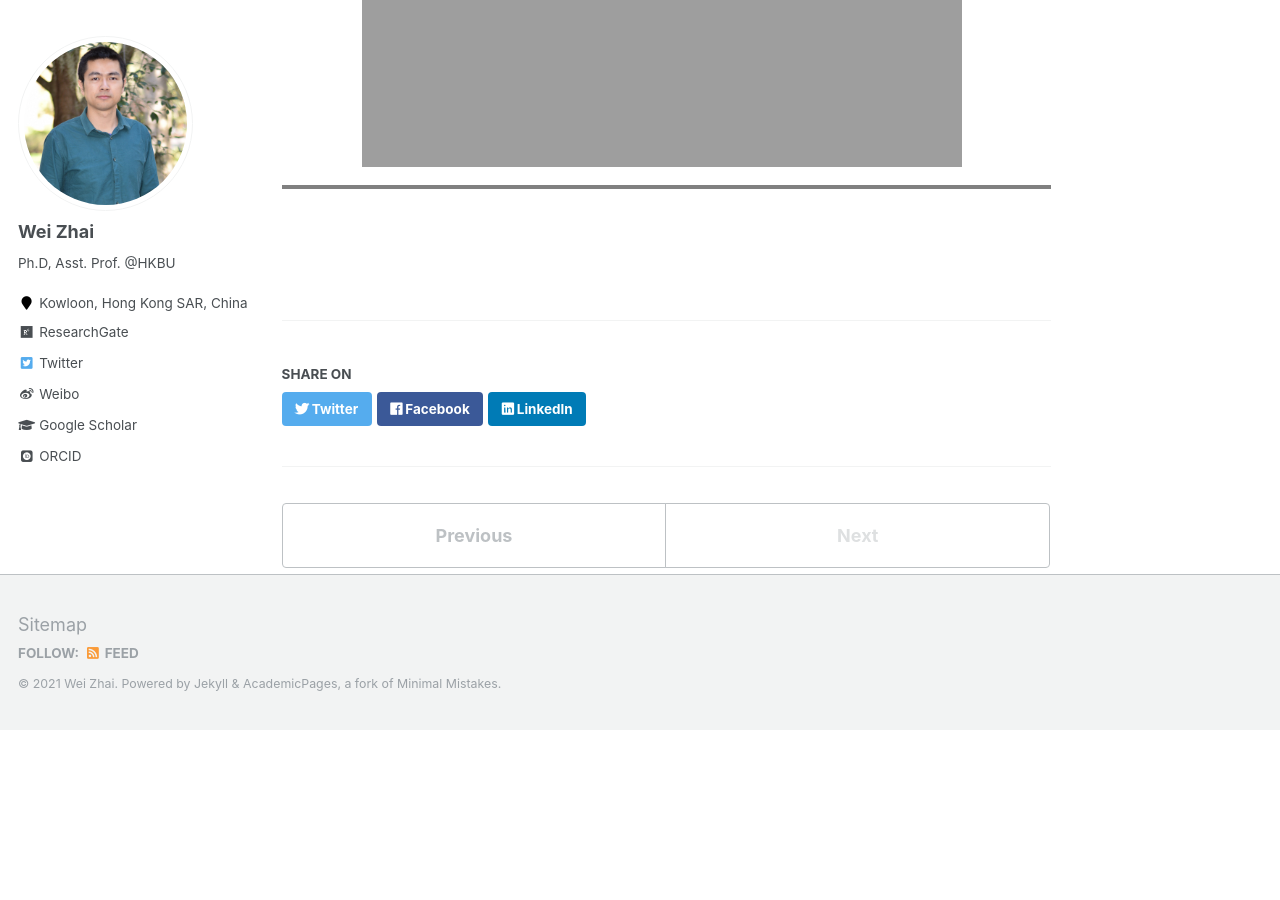
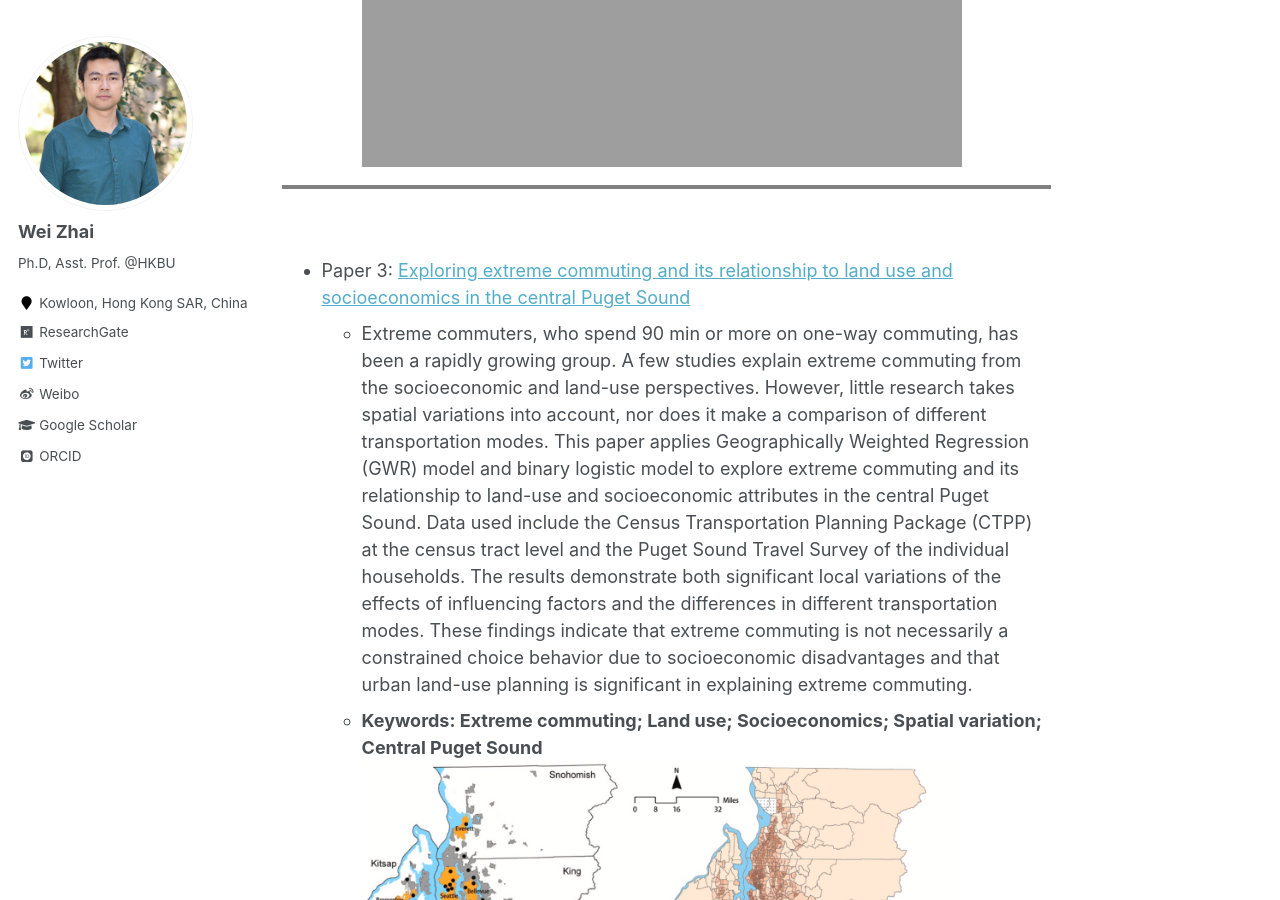
Before and after one commit to skywalkerzhai/weizhai.github.io, a Jekyll site: the page built from _portfolio/portfolio-4.md, in a window 1280 px wide and 900 px high, scrolled down 5000 px. Built offline with Jekyll 4.4.1, drawn with Linux system fonts in a browser that asks for light colours; some web fonts are replaced; before the commit the page ends 5730 px from its top, so only the background shows below that.

Commit message:
Update portfolio-4.md

```diff
--- a/_portfolio/portfolio-4.md
+++ b/_portfolio/portfolio-4.md
@@ -33,3 +33,13 @@ collection: portfolio
 <hr style="border:2px solid grey">
 &nbsp;
 &nbsp;
+
+* Paper 3: [Exploring extreme commuting and its relationship to land use and socioeconomics in the central Puget Sound](https://doi.org/10.1016/j.trd.2020.102574)
+  * Extreme commuters, who spend 90 min or more on one-way commuting, has been a rapidly growing group. A few studies explain extreme commuting from the socioeconomic and land-use perspectives. However, little research takes spatial variations into account, nor does it make a comparison of different transportation modes. This paper applies Geographically Weighted Regression (GWR) model and binary logistic model to explore extreme commuting and its relationship to land-use and socioeconomic attributes in the central Puget Sound. Data used include the Census Transportation Planning Package (CTPP) at the census tract level and the Puget Sound Travel Survey of the individual households. The results demonstrate both significant local variations of the effects of influencing factors and the differences in different transportation modes. These findings indicate that extreme commuting is not necessarily a constrained choice behavior due to socioeconomic disadvantages and that urban land-use planning is significant in explaining extreme commuting.
+  * **Keywords: Extreme commuting; Land use; Socioeconomics; Spatial variation; Central Puget Sound**
+<br/><img src='https://skywalkerzhai.github.io/weizhai.github.io/images/PartD1.png' width='600'>\
+<br/><img src='https://skywalkerzhai.github.io/weizhai.github.io/images/PartD2.png' width='600'>\
+<br/><img src='https://skywalkerzhai.github.io/weizhai.github.io/images/PartD3.png' width='600'>
+<hr style="border:2px solid grey">
+&nbsp;
+&nbsp;
```
